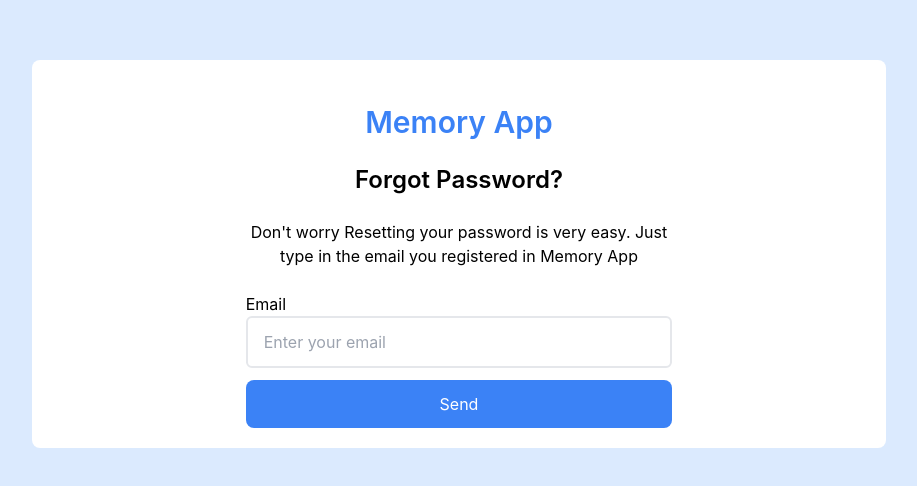
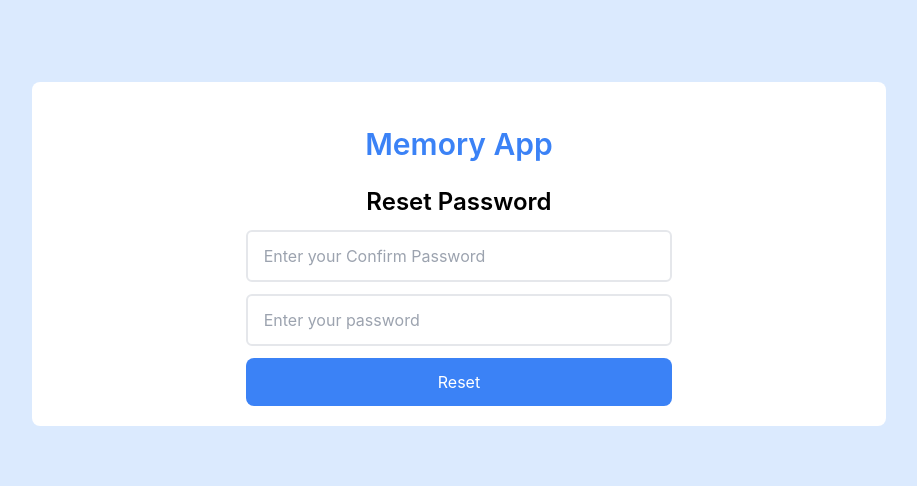
Before and after one commit to MuhmmadSheraz/memory_app, a React (Create React App) app in the folder memory-frontend/: page / in a window 1280 px wide. Shown: the part 146-632 px from the top of the page, without its empty margins (181-1098 px from the left). Built offline with nearby package versions, Linux system fonts and the light colour scheme.

Commit message:
create reset password ui

```diff
--- a/memory-frontend/package.json
+++ b/memory-frontend/package.json
@@ -13,7 +13,7 @@
     "@types/react-dom": "^17.0.11",
     "react": "^17.0.2",
     "react-dom": "^17.0.2",
-    "react-hook-form": "^7.25.3",
+    "react-hook-form": "^7.26.0",
     "react-icons": "^4.3.1",
     "react-scripts": "5.0.0",
     "typescript": "^4.5.5",
--- a/memory-frontend/src/App.tsx
+++ b/memory-frontend/src/App.tsx
@@ -7,9 +7,10 @@ import Home from './Views/Home';
 import CreateMemory from './Views/CreateMemory';
 import MemoryDetail from './Views/MemoryDetail';
 import ForgotPassword from './Views/ForgotPassword';
+import ResertPassword from './Views/ResetPassword';
 
 function App() {
-    return <ForgotPassword />;
+    return <ResertPassword />;
 }
 
 export default App;
--- /dev/null
+++ b/memory-frontend/src/Views/ResetPassword.tsx
@@ -0,0 +1,82 @@
+import React, { useState } from 'react';
+import { SubmitHandler, useForm } from 'react-hook-form';
+import { yupResolver } from '@hookform/resolvers/yup';
+import * as yup from 'yup';
+
+type Inputs = {
+    confirmPassword: string;
+    password: string;
+};
+const schema = yup
+    .object({
+        password: yup.string().min(6).required(),
+        confirmPassword: yup.string().min(6).required()
+    })
+    .required();
+
+const ResertPassword = () => {
+
+    const {
+        register,
+        handleSubmit,
+        formState: { errors }
+    } = useForm<Inputs>({
+        resolver: yupResolver(schema)
+    });
+    const onSubmit: SubmitHandler<Inputs> = (data) => console.log(data);
+    return (
+        <div className="bg-blue-100 min-h-screen w-full flex justify-center items-center text-left">
+            <div className="h-9/12 bg-white w-11/12 sm:w-10/12 md:w-8/12 flex justify-center items-center  flex-col py-5 rounded-lg">
+                <div className="w-10/12 sm:w-8/12 md:w-1/2 text-center">
+                    <h1 className="text-3xl font-semibold py-6 text-blue-500">
+                        Memory App
+                    </h1>
+                    <h1 className="text-xl sm:text-2xl font-semibold pb-3 ">
+                        Reset Password
+                    </h1>
+
+
+                    <form
+                        className=" flex justify-center items-center space-y-3 flex-col w-full"
+                        onSubmit={handleSubmit(onSubmit)}
+                    >
+                        <input
+                            placeholder="Enter your Confirm Password"
+                            className="w-full border-2  py-3 px-4   transition-all ease-out duration-300  rounded-md"
+
+                            {...register('confirmPassword', { required: true })}
+                        />
+                        {errors.confirmPassword && (
+                            <span className="m_0 pt-2 text-red-500 ">
+                                {errors?.confirmPassword.message}
+                            </span>
+                        )}
+                        <input
+                            placeholder="Enter your password"
+                            className="w-full border-2  py-3 px-4   transition-all ease-out duration-300  rounded-md"
+
+                            {...register('password', {
+                                required: true,
+                                minLength: 6
+                            })}
+                        />
+                        {errors.password && (
+                            <span className="m_0 pt-2  text-red-500    ">
+                                {errors?.password.message}
+                            </span>
+                        )}
+                        <button
+                            type="submit"
+                            className="bg-blue-500  w-full py-3 px-3 rounded-lg mt-3 text-white hover:bg-blue-600"
+
+                        >
+                        Reset
+                        </button>
+                    </form>
+                </div>
+            </div>
+        </div>
+    );
+};
+
+export default ResertPassword;
```
Also changed, not shown: 1 other file (tests, documents, lock files or other folders).
